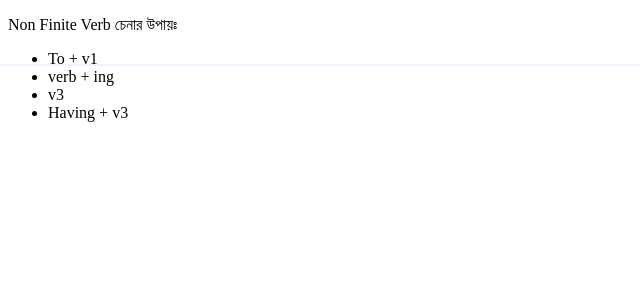
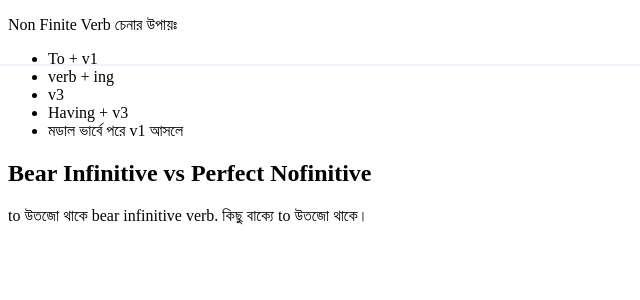
Before and after one commit to codedbyMojnu/amar-jannat, a Next.js app: page /bcs/preliminary/english-language/parts-of-speech/the-verb in a window 1280 px wide. Shown: the top 300 px of the page, without its empty margins (0-640 px from the left). Built offline with nearby package versions, Linux system fonts and the light colour scheme.

Commit message:
Update the verb section with new content
Add content about modal verbs and bear infinitive.

```diff
--- a/pages/bcs/preliminary/english-language/parts-of-speech/the-verb.mdx
+++ b/pages/bcs/preliminary/english-language/parts-of-speech/the-verb.mdx
@@ -4,3 +4,9 @@ Non Finite Verb চেনার উপায়ঃ
 - verb + ing
 - v3
 - Having + v3
+- মডাল ভার্বে পরে v1 আসলে
+
+
+## Bear Infinitive vs Perfect Nofinitive
+
+to উতজো থাকে bear infinitive verb. কিছু বাক্যে to উতজো থাকে।
```
